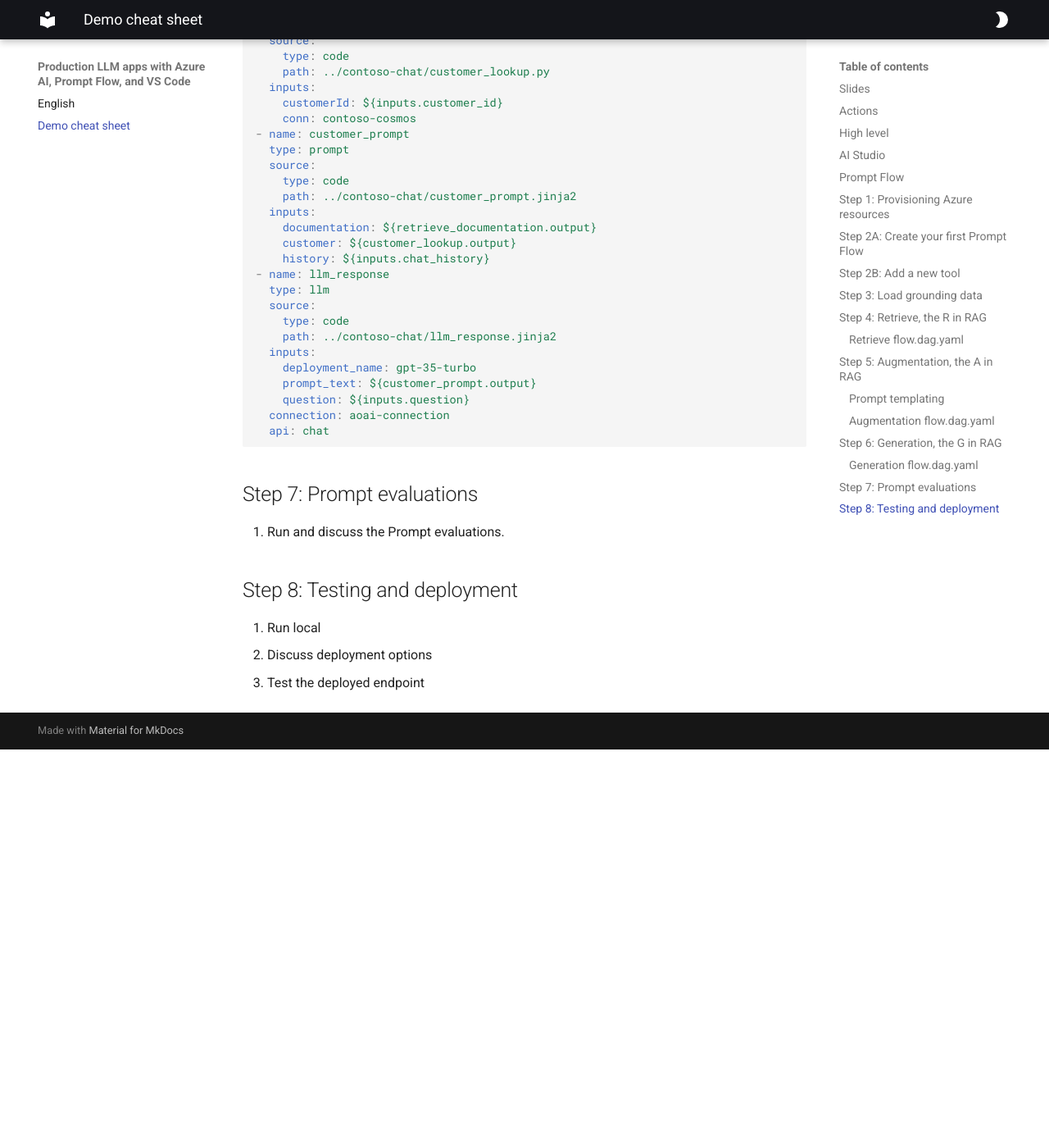
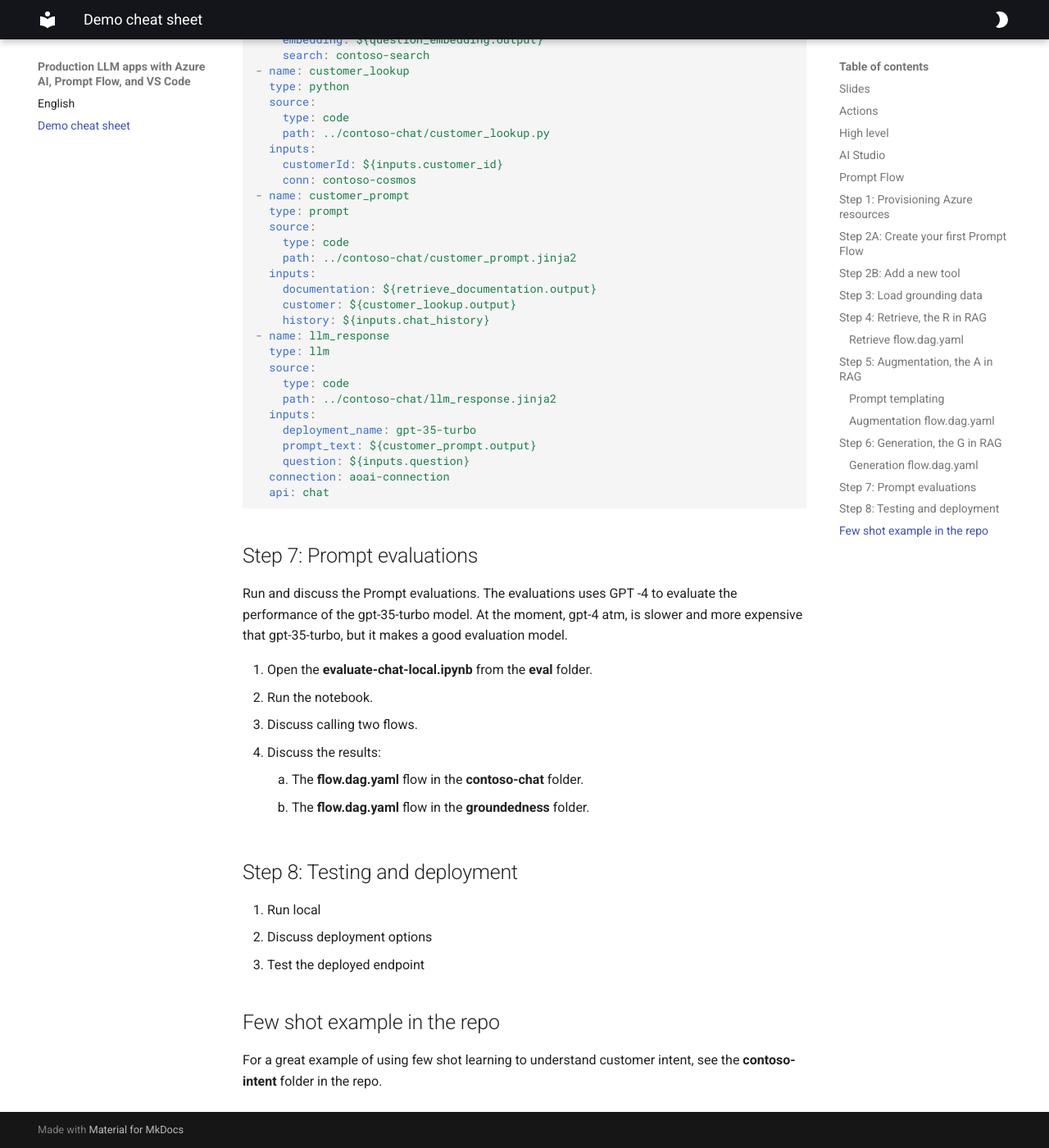
Before and after one commit to gloveboxes/prompt_flow_workshop, an MkDocs documentation site: the page built from docs/cheat_sheet.md, in a window 1280 px wide and 1400 px high, scrolled down 5634 px. Shown: the whole window at 82% size. Built offline with MkDocs 1.6.1 and Material for MkDocs 9.7.7, drawn with Linux system fonts in a browser that asks for light colours; before the commit the page ends 6548 px from its top, so only the background shows below that; some of the changed text lies outside the part shown.

Commit message:
Updated with Japanese slides

```diff
--- a/docs/cheat_sheet.md
+++ b/docs/cheat_sheet.md
@@ -2,12 +2,15 @@
 
 ## Slides
 
-The PowerPoint slides with speaker notes are available [here](https://view.officeapps.live.com/op/view.aspx?src=https%3A%2F%2Fraw.githubusercontent.com%2Fgloveboxes%2Fprompt_flow_demo_docs%2Fmain%2Fdocs%2Fresources%2FBuild%2520your%2520RAG%2520Application%2520with%2520Prompt%2520flow%2520in%2520Azure%2520AI%2520Studio%2520-%2520dglover.pptx)
+The PowerPoint slides with speaker notes are available for download
+
+1. [English](https://view.officeapps.live.com/op/view.aspx?src=https%3A%2F%2Fraw.githubusercontent.com%2Fgloveboxes%2Fprompt_flow_demo_docs%2Fmain%2Fdocs%2Fresources%2FBuild%2520your%2520RAG%2520Application%2520with%2520Prompt%2520flow%2520in%2520Azure%2520AI%2520Studio%2520-%2520dglover.pptx)
+1. [Japanese](https://view.officeapps.live.com/op/view.aspx?src=https%3A%2F%2Fraw.githubusercontent.com%2Fgloveboxes%2Fprompt_flow_demo_docs%2Fmain%2Fdocs%2Fresources%2FBRK408JP_jp-BRK408AU_Build your RAG Application with Prompt flow in Azure AI Studio - dglover.pptx)
 
 ## Actions
 
 1. Deploy the Azure Resources.
-1. Open Azure portal Webpage on Cosmos DB and Azure AI Search.
+1. Open Azure portal Webpage on Cosmos DB, Azure AI Search Azure AI Studio.
 1. Deploy the Prompt Flow endpoint in ai.azure.com.
 
 ## High level
@@ -272,10 +275,21 @@
 
 ## Step 7: Prompt evaluations
 
-1. Run and discuss the Prompt evaluations.
+Run and discuss the Prompt evaluations. The evaluations uses GPT -4 to evaluate the performance of the gpt-35-turbo model. At the moment, gpt-4 atm, is slower and more expensive that gpt-35-turbo, but it makes a good evaluation model.
+
+1. Open the **evaluate-chat-local.ipynb** from the **eval** folder.
+1. Run the notebook.
+1. Discuss calling two flows.
+1. Discuss the results:
+    1. The **flow.dag.yaml** flow in the **contoso-chat** folder.
+    1. The **flow.dag.yaml** flow in the **groundedness** folder.
 
 ## Step 8: Testing and deployment
 
 1. Run local
 1. Discuss deployment options
 1. Test the deployed endpoint
+
+## Few shot example in the repo
+
+For a great example of using few shot learning to understand customer intent, see the **contoso-intent** folder in the repo.
```
Also changed, not shown: 1 other file.
